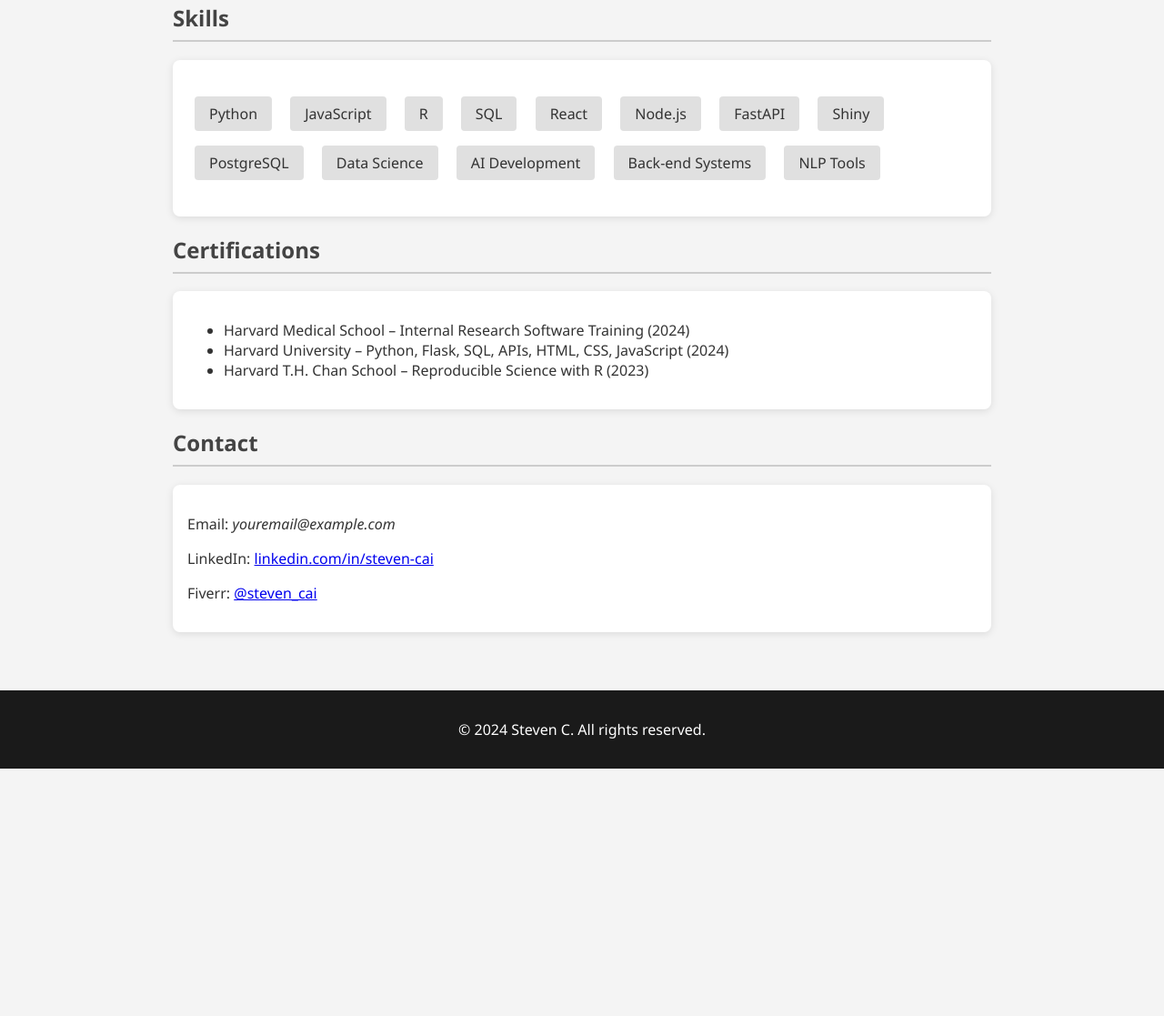
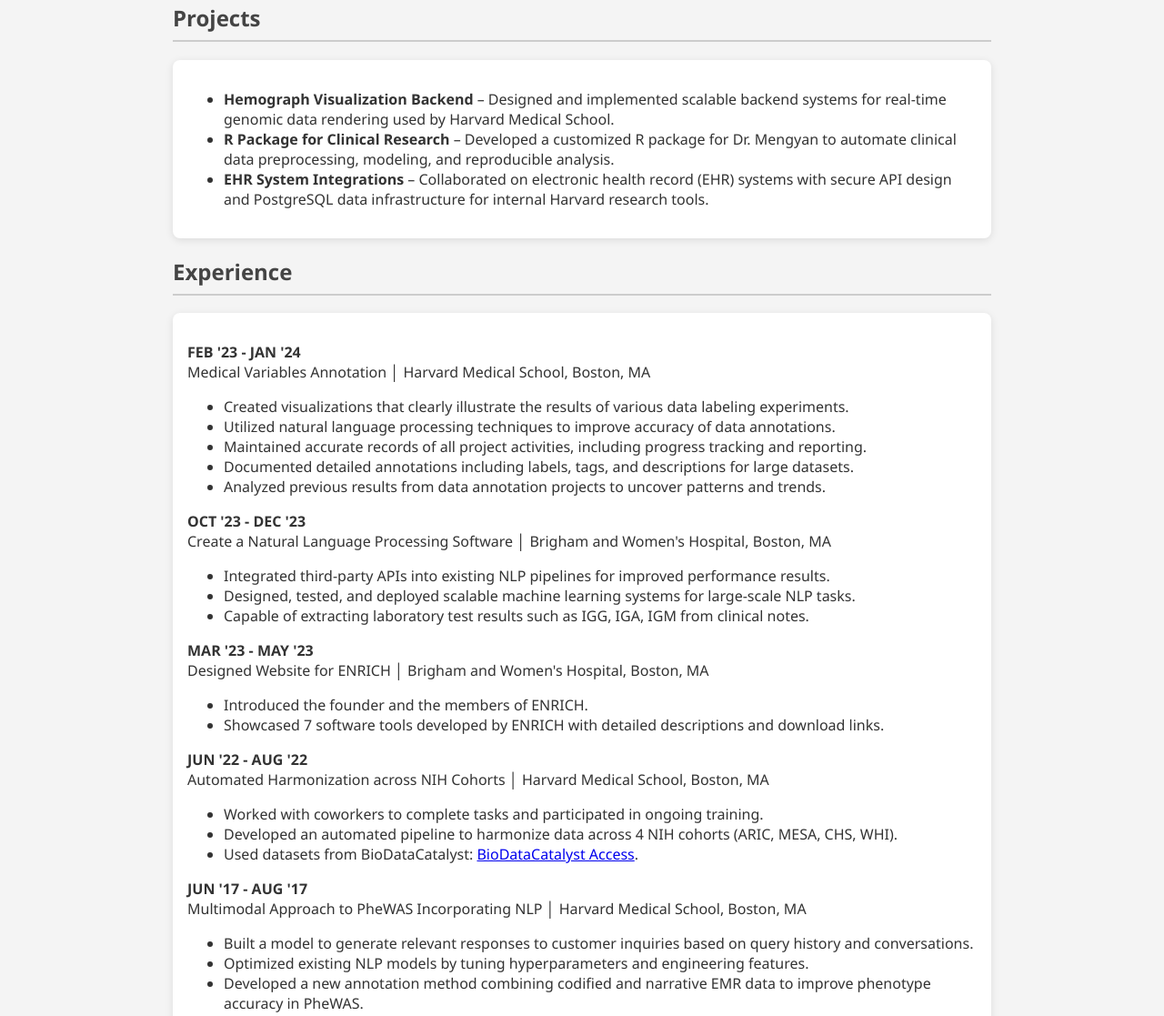
Before and after one commit to Xuanmengcai/steven, a plain HTML site: page index.html in a window 1280 px wide. Shown: the part 565-1682 px from the top of the page at 91% size. Before the commit the page ends 1410 px from the top, so only its background shows below. Drawn offline with Linux system fonts and the light colour scheme.

Commit message:
Update index.html

```diff
--- a/index.html
+++ b/index.html
@@ -73,6 +73,59 @@
     <p>I created a dedicated <strong>R package</strong> for Dr. Mengyan at Harvard Medical School and designed the <strong>backend system for hemograph visualization</strong> to support large-scale medical research.</p>
   </div>
 
+  <h2>Projects</h2>
+  <div class="card">
+    <ul>
+      <li><strong>Hemograph Visualization Backend</strong> – Designed and implemented scalable backend systems for real-time genomic data rendering used by Harvard Medical School.</li>
+      <li><strong>R Package for Clinical Research</strong> – Developed a customized R package for Dr. Mengyan to automate clinical data preprocessing, modeling, and reproducible analysis.</li>
+      <li><strong>EHR System Integrations</strong> – Collaborated on electronic health record (EHR) systems with secure API design and PostgreSQL data infrastructure for internal Harvard research tools.</li>
+    </ul>
+  </div>
+
+  <h2>Experience</h2>
+  <div class="card">
+    <p><strong>FEB '23 - JAN '24</strong><br>
+    Medical Variables Annotation │ Harvard Medical School, Boston, MA</p>
+    <ul>
+      <li>Created visualizations that clearly illustrate the results of various data labeling experiments.</li>
+      <li>Utilized natural language processing techniques to improve accuracy of data annotations.</li>
+      <li>Maintained accurate records of all project activities, including progress tracking and reporting.</li>
+      <li>Documented detailed annotations including labels, tags, and descriptions for large datasets.</li>
+      <li>Analyzed previous results from data annotation projects to uncover patterns and trends.</li>
+    </ul>
+
+    <p><strong>OCT '23 - DEC '23</strong><br>
+    Create a Natural Language Processing Software │ Brigham and Women's Hospital, Boston, MA</p>
+    <ul>
+      <li>Integrated third-party APIs into existing NLP pipelines for improved performance results.</li>
+      <li>Designed, tested, and deployed scalable machine learning systems for large-scale NLP tasks.</li>
+      <li>Capable of extracting laboratory test results such as IGG, IGA, IGM from clinical notes.</li>
+    </ul>
+
+    <p><strong>MAR '23 - MAY '23</strong><br>
+    Designed Website for ENRICH │ Brigham and Women's Hospital, Boston, MA</p>
+    <ul>
+      <li>Introduced the founder and the members of ENRICH.</li>
+      <li>Showcased 7 software tools developed by ENRICH with detailed descriptions and download links.</li>
+    </ul>
+
+    <p><strong>JUN '22 - AUG '22</strong><br>
+    Automated Harmonization across NIH Cohorts │ Harvard Medical School, Boston, MA</p>
+    <ul>
+      <li>Worked with coworkers to complete tasks and participated in ongoing training.</li>
+      <li>Developed an automated pipeline to harmonize data across 4 NIH cohorts (ARIC, MESA, CHS, WHI).</li>
+      <li>Used datasets from BioDataCatalyst: <a href="https://picsure.biodatacatalyst.nhlbi.nih.gov/picsureui/openAccess" target="_blank">BioDataCatalyst Access</a>.</li>
+    </ul>
+
+    <p><strong>JUN '17 - AUG '17</strong><br>
+    Multimodal Approach to PheWAS Incorporating NLP │ Harvard Medical School, Boston, MA</p>
+    <ul>
+      <li>Built a model to generate relevant responses to customer inquiries based on query history and conversations.</li>
+      <li>Optimized existing NLP models by tuning hyperparameters and engineering features.</li>
+      <li>Developed a new annotation method combining codified and narrative EMR data to improve phenotype accuracy in PheWAS.</li>
+    </ul>
+  </div>
+
   <h2>Skills</h2>
   <div class="card skills">
     <ul>
```
